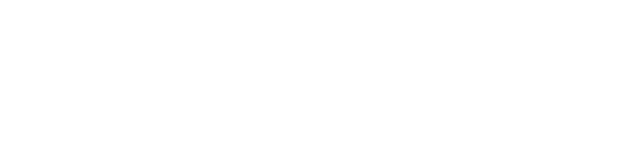
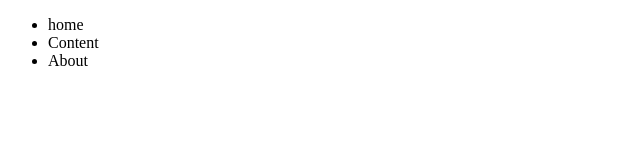
Before and after one commit to patryfuentes85/gitstudy, a plain HTML site: page index.html in a window 1280 px wide. Shown: the whole page, without its empty margins (0-640 px from the left). Drawn offline with Linux system fonts and the light colour scheme.

Commit message:
nav creado

```diff
--- a/index.html
+++ b/index.html
@@ -7,6 +7,13 @@
     <title>Document</title>
 </head>
 <body>
+    <header>
+        <ul>
+            <li>home</li>
+            <li>Content</li>
+            <li>About</li>
+        </ul>
+    </header>
 
 </body>
 </html>
```
